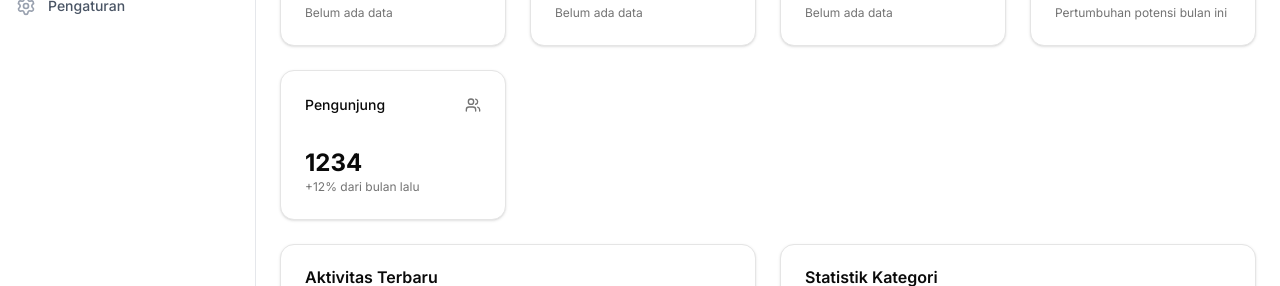
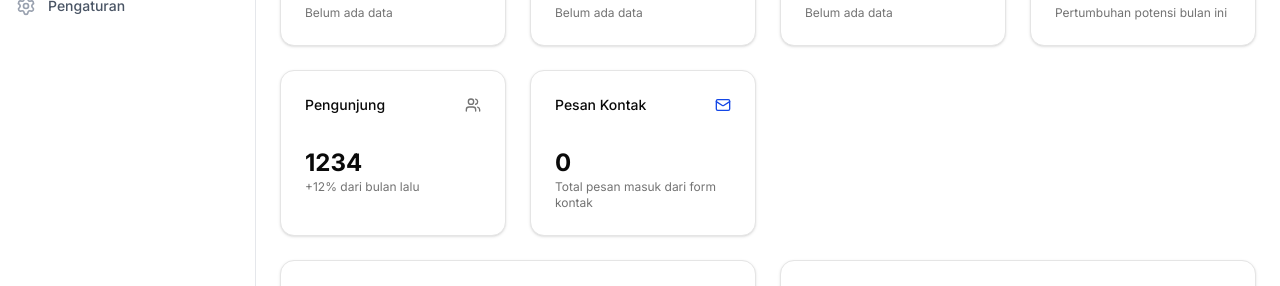
Before and after one commit to Ridho-arachman/potensi-binong-pamarayan, a Next.js app: page /admin in a window 1280 px wide. Shown: the part 212-498 px from the top of the page. Built offline with nearby package versions, Linux system fonts and the light colour scheme; no server answers; the database is empty; a web font is replaced by a local one.

Commit message:
fix: menambahkan angka jumlah kontak di dashboard admin

```diff
--- a/src/app/admin/(dashboard)/page.tsx
+++ b/src/app/admin/(dashboard)/page.tsx
@@ -1,6 +1,6 @@
 import prisma from "@/lib/prisma";
 import { Card, CardContent, CardHeader, CardTitle } from "@/components/ui/card";
-import { Building2, Store, Users, TrendingUp } from "lucide-react";
+import { Building2, Store, Users, TrendingUp, Mail } from "lucide-react";
 
 export const metadata = {
   title: "Dashboard Admin | Desa Binong",
@@ -111,6 +111,14 @@ export default async function AdminDashboard() {
     select: { title: true, createdAt: true },
   });
 
+  // Ambil statistik kontak
+  const totalKontak = await prisma.kontak.count();
+  const kontakTerbaru = await prisma.kontak.findMany({
+    orderBy: { createdAt: "desc" },
+    take: 3,
+    select: { id: true, nama: true, subjek: true, createdAt: true },
+  });
+
   return (
     <div className="space-y-6">
       <div>
@@ -191,6 +199,19 @@ export default async function AdminDashboard() {
             </p>
           </CardContent>
         </Card>
+
+        <Card>
+          <CardHeader className="flex flex-row items-center justify-between space-y-0 pb-2">
+            <CardTitle className="text-sm font-medium">Pesan Kontak</CardTitle>
+            <Mail className="h-4 w-4 text-blue-700" />
+          </CardHeader>
+          <CardContent>
+            <div className="text-2xl font-bold">{totalKontak}</div>
+            <p className="text-xs text-muted-foreground">
+              Total pesan masuk dari form kontak
+            </p>
+          </CardContent>
+        </Card>
       </div>
 
       <div className="grid grid-cols-1 lg:grid-cols-2 gap-6">
@@ -221,6 +242,21 @@ export default async function AdminDashboard() {
                   </div>
                   <span className="text-xs text-gray-500">
                     {item.createdAt.toLocaleDateString()}
+                  </span>
+                </div>
+              ))}
+              {/* Pesan Kontak Terbaru */}
+              {kontakTerbaru.map((k) => (
+                <div key={k.id} className="flex items-center space-x-4">
+                  <Mail className="w-4 h-4 text-blue-700" />
+                  <div className="flex-1">
+                    <p className="text-sm font-medium">
+                      Pesan Baru dari {k.nama}
+                    </p>
+                    <p className="text-xs text-gray-500">Subjek: {k.subjek}</p>
+                  </div>
+                  <span className="text-xs text-gray-500">
+                    {formatTanggalIndo(k.createdAt)}
                   </span>
                 </div>
               ))}
```
